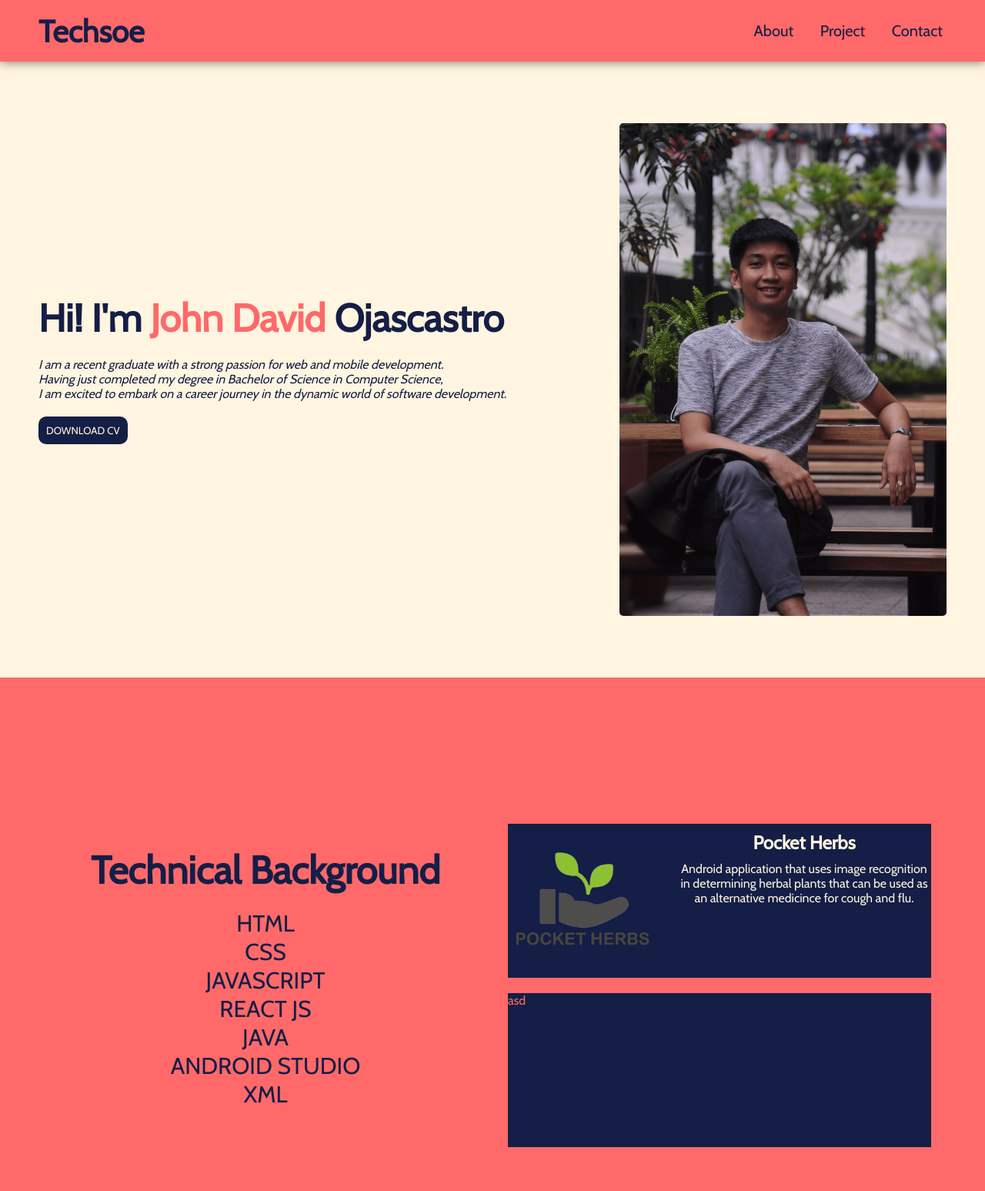
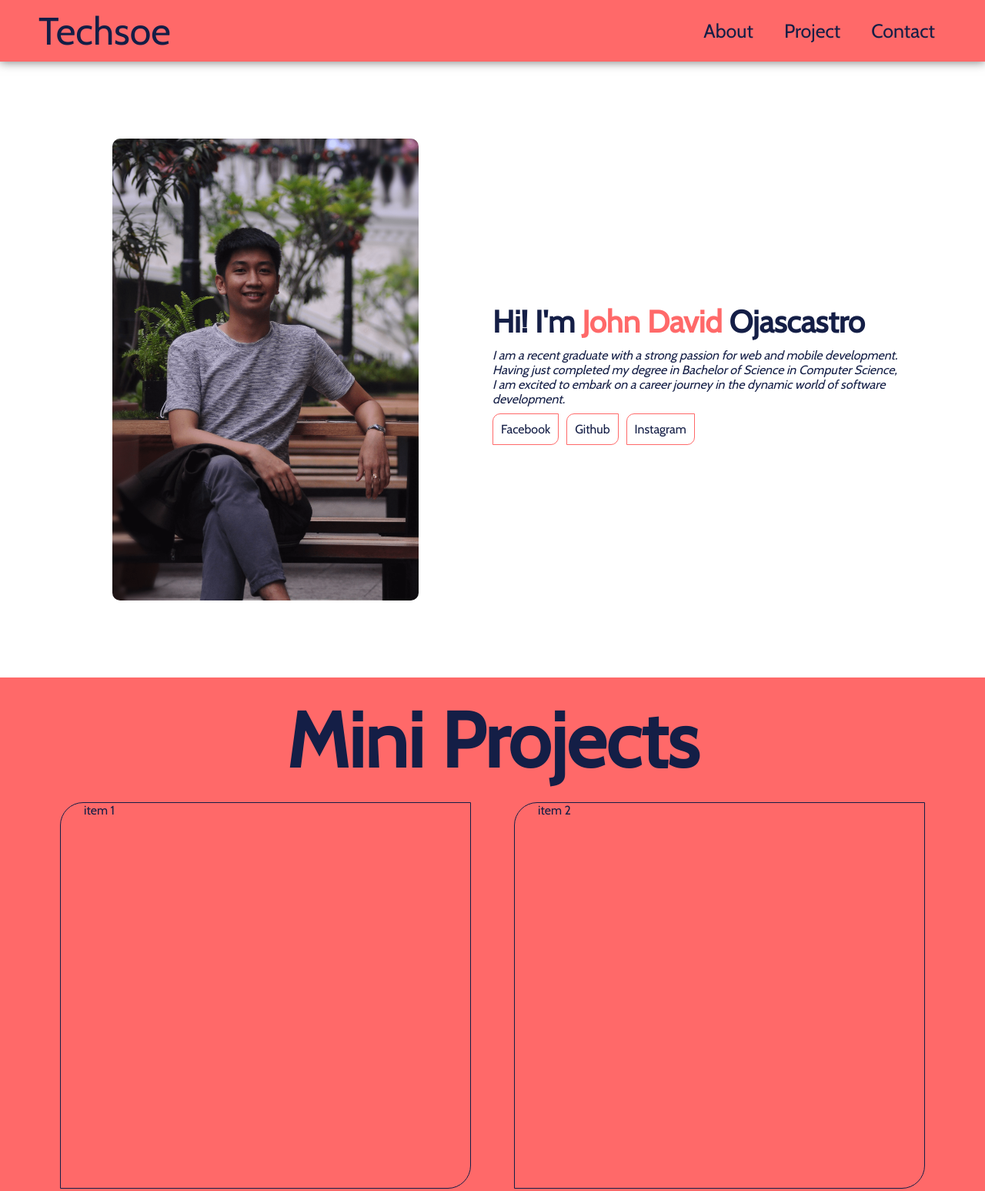
Before and after one commit to techsoe/web, a plain HTML site: page index.html in a window 1280 px wide. Shown: the top 1547 px of the page at 77% size. Drawn offline with nearby package versions, Linux system fonts and the light colour scheme.

Commit message:
remake design

```diff
--- a/index.html
+++ b/index.html
@@ -24,61 +24,42 @@
         </div>
     </header>
 
-    <section id="about">
+    <section  id="about">
         <div class="about">
-            <div class="text">
+            <div class="image">
+                <img src="images/myImg.png">
+            </div>
+            <div class="intro">
                 <h1>Hi&#33; I'm <span>John David</span> Ojascastro</h1>
                 <p>
-                    I am a recent graduate with a strong passion for web and mobile development.<br/>
-                    Having just completed my degree in Bachelor of Science in Computer Science,<br/>
-                    I am excited to embark on a career journey in the dynamic world of software development.
+                    I am a recent graduate with a strong passion for web and mobile development.<br>
+                    Having just completed my degree in Bachelor of Science in Computer Science, <br>
+                     I am excited to embark on a career journey in the dynamic world of software development.
                 </p>
-                <button>download cv</button>
+                <ul>
+                    <li><a href="">Facebook</a></li>
+                    <li><a href="">Github</a></li>
+                    <li><a href="">Instagram</a></li>
+                </ul>
             </div>
-            <img src="images/myImg.png" alt="personal picture"/>
         </div>
     </section>
 
     <section id="project">
         <div class="project">
-            <div class="tech-stack">
-                <h1>Technical Background</h1>
-                <ul>
-                    <li>HTML</li>
-                    <li>CSS</li>
-                    <li>JAVASCRIPT</li>
-                    <li>REACT JS</li>
-                    <li>JAVA</li>
-                    <li>ANDROID STUDIO</li>
-                    <li>XML</li>
-                </ul>
-            </div>
-            <div class="thesis">
-
-                <div class="item">
-                    <div class="image">
-                        <img src="images/pocketherbs.png" alt="pocket herbs"/>
-                    </div>
-                    <div class="details">
-                        <h1>Pocket Herbs</h1>
-                        <p>Android application that uses image recognition in determining herbal plants that can be used as an alternative medicince for cough and flu.</p>
-                    </div>
-                </div>
-
-                <div class="item">
-                    asd
-                </div>
-
-            </div>
+            <h1>Mini Projects</h1>
+            <ul>
+                <li>item 1</li>
+                <li>item 2</li>
+            </ul>
         </div>
     </section>
 
     <section id="contact">
         <div class="contact">
-            contact
+
         </div>
     </section>
 
-
 </body>
 </html>
--- a/style.css
+++ b/style.css
@@ -7,212 +7,189 @@ text color - #141E46
 */
 
 *{
-    margin: 0;
-    padding: 0;
     font-family: 'Cabin', sans-serif;
     color: #141E46;
     scroll-behavior: smooth;
 }
 
 body{
-    background-color: #FFF5E0;
+    margin: 0;
 }
 
 header {
+    height: 80px;
     background-color: #FF6969;
-    box-shadow: 0 1px 12.6px rgba(0, 0, 0, 0.5);
-    width: 100%;
+    box-shadow: 0 1px 12px rgba(0, 0, 0, 0.5);
 }
 
 .header {
-    height: 10vh;
     max-width: 1180px;
+    height: 100%;
     margin: auto;
     display: flex;
     align-items: center;
     justify-content: space-between;
-    padding: 0 10px;
+}
+
+header span {
+    font-size: 50px;
+}
+
+header nav{
+    display: inline-block;
 
 }
 
-.header span {
-    display: inline-block;
-    font-weight: bold;
-    font-size: 40px;
+header nav ul{
+    list-style: none;
+    font-size: 25px;
+    padding: 0;
+    display: flex;
 }
 
-.header nav {
-    display: inline-block;
-    font-size: 20px;
+header nav ul li {
+    margin-right: 10px;
 }
 
-.header ul li {
-    display: inline-block;
-    text-decoration: none;
-    margin-right: 20px;
+header nav ul li:last-of-type{
+    margin: 0;
 }
 
-.header ul li:last-of-type {
-    margin-right: 0;
+header nav ul li a {
+    text-decoration: none;
+    padding: 0 15px;
+    transition: ease-in-out 0.2s;
 }
 
-.header ul li a{
-    text-decoration: none;
-    padding: 5px;
 
+header nav ul li a:hover {
+    background-color: white;
+    border-radius: 10px;
 }
 
-.header ul li a:hover{
-    text-decoration: none;
-    background-color: rgba(199, 0, 57, 0.2);
-    border-radius: 5px;
-    transition: ease-in-out 0.3s;
-}
-
-section{
-    width: 100%;
-}
-
-.about, .project, .contact {
-    max-width: 1180px;
-    margin: auto;
+section {
     height: 100vh;
 }
 
-#project {
-    background-color: #FF6969;
-}
-
-#contact {
-    background-color: #141E46;
-}
-
-.contact {
-    color: #FF6969;
-}
-
 .about {
-    display: flex;
-    justify-content: space-around;
-    align-items: center;
-}
-
-.about img {
-    max-width: 100%;
-    height: 80vh;
-    border-radius: 5px;
-}
-
-.about .text {
-    width: 100%;
-}
-
-.about .text h1 {
-    font-size: 50px;
-    font-weight: bold;
-    margin-bottom: 20px;
-}
-
-.about .text h1 span {
-    color:#FF6969;
-}
-
-.about .text p {
-    font-style: italic;
-    margin-bottom: 20px;
-}
-
-.about .text button{
-    padding: 10px;
-    box-sizing: border-box;
-    text-transform: uppercase;
-    cursor: pointer;
-    border-radius: 10px;
-    border: none;
-    background-color: #141E46;
-    color: #FFF5E0;
-    transition: ease-in 0.2s;
-}
-
-.about .text button:hover {
-    background-color: #FF6969;
-    color: #141E46;
-}
-
-.project{
+    max-width: 1180px;
+    height: 100%;
+    margin: auto;
     display: flex;
 }
 
-.tech-stack {
-    display: flex;
-    flex-direction: column;
-    justify-content: center;
-    align-items: center;
+.about .intro, .about .image{
     width: 50%;
+    height: 100%;
 }
 
-.tech-stack h1 {
-    font-size: 50px;
-    font-weight: bold;
-    margin-bottom: 20px;
-    width: 100%;
-    text-align: center;
-}
-
-.tech-stack ul {
-    list-style: none;
-    font-size: 30px;
-    margin-bottom: 20px;
-    width: 100%;
-    text-align: center;
-}
-
-.thesis {
-    width: 50%;
+.image {
     display: flex;
-    flex-direction: column;
     justify-content: center;
     align-items: center;
 }
 
-.thesis .item {
-    margin: 10px 0;
-    background-color: #141E46;
-    color: #FF6969;
-    width: 550px;
-    height: 200px;
-    display: flex;
-    flex-direction: row;
+.image img {
+    border-radius: 10px;
+    max-width: 100%;
+    height: 600px;
 }
 
-.item .image {
-    height: 100%;
-    width: 40%;
+.intro {
     display: flex;
-    align-items: center;
-}
-
-.item .image img{
-    height: 150px;
+    flex-direction: column;
+    justify-content: center;
+    align-items: start;
     max-width: 100%;
 }
 
-
-.item .details {
-    height: 100%;
-    width: 60%;
+.intro h1, .intro p{
+    margin: 0;
 }
 
-.item .details h1{
-    margin-top: 10px;
-    width: 100%;
-    color: #FFF5E0;
+.intro h1 {
+    font-size: 40px;
+}
+
+.intro h1 span {
+    color: #FF6969;
+}
+
+.intro p{
+    margin: 10px 0 20px 0;
+    font-style: italic;
+}
+
+.intro ul{
+    margin: 0;
+    display: flex;
+    list-style: none;
+    padding: 0;
+}
+
+.intro ul li{
+    margin-right: 10px;
+}
+
+
+
+.intro ul li:last-of-type{
+    margin-right: 0;
+}
+
+.intro ul li a{
+    text-decoration: none;
+    transition: ease-in-out 0.2s;
+    padding: 10px 10px;
+    border: #FF6969 solid 1px;
+    border-radius: 10px 0 10px 0;
+}
+
+.intro ul li a:hover{
+    background-color: #FF6969;
+    border-radius:0 10px 0 10px;
+}
+
+section#project {
+    background-color: #FF6969;
+}
+
+.project {
+    max-width: 1180px;
+    height: 100%;
+    margin: auto;
+    display: flex;
+    flex-direction: column;
+}
+
+.project h1{
+    margin: 20px 0;
+    font-size: 100px;
     text-align: center;
 }
 
-.item .details p{
-    margin-top: 10px;
+.project ul{
+    display: flex;
+    justify-content: space-around;
+    list-style: none;
     width: 100%;
-    color: #FFF5E0;
-    text-align: center;
+    margin: 0;
+    padding: 0;
 }
+
+.project ul li{
+    border: 1px solid #141E46;
+    width: 40%;
+    height: 500px;
+    border-radius: 30px 0 30px 0;
+    transition: ease-in-out 0.2s;
+    padding: 0 30px;
+}
+
+.project ul li:hover{
+    box-shadow: 0 12px 22px rgba(0, 0, 0, 1);
+}
+
+section#contact {
+    background-color: #141E46;
+}
```
